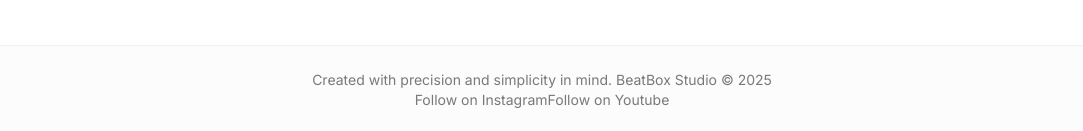
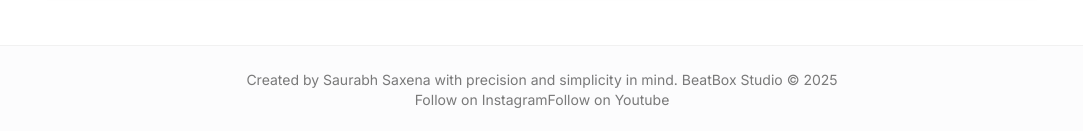
Before and after one commit to saurabh10487/beatbox-bash-arena, a React (Vite) app: page / in a window 1280 px wide. Shown: the part 1278-1409 px from the top of the page, without its empty margins (98-1181 px from the left). Built offline with nearby package versions, Linux system fonts and the light colour scheme.

Commit message:
Code edited in Lovable Code Editor
Edited UI in Lovable

```diff
--- a/src/pages/Index.tsx
+++ b/src/pages/Index.tsx
@@ -168,7 +168,7 @@ const Index = () => {
 
       <footer className="relative z-10 bg-beatbox-muted/30 border-t border-beatbox-border py-6">
         <div className="max-w-7xl mx-auto px-4 sm:px-6 lg:px-8 text-center text-sm text-beatbox-foreground/60">
-          <p>Created with precision and simplicity in mind. BeatBox Studio © {new Date().getFullYear()}</p>
+          <p>Created by Saurabh Saxena with precision and simplicity in mind. BeatBox Studio © {new Date().getFullYear()}</p>
            <a href="https://www.instagram.com/mesaurabhsaxena/" target="_blank">Follow on Instagram</a>
           <a href="https://www.youtube.com/c/delhitechnologyclub" target="_blank">Follow on Youtube</a>
         </div>
```
